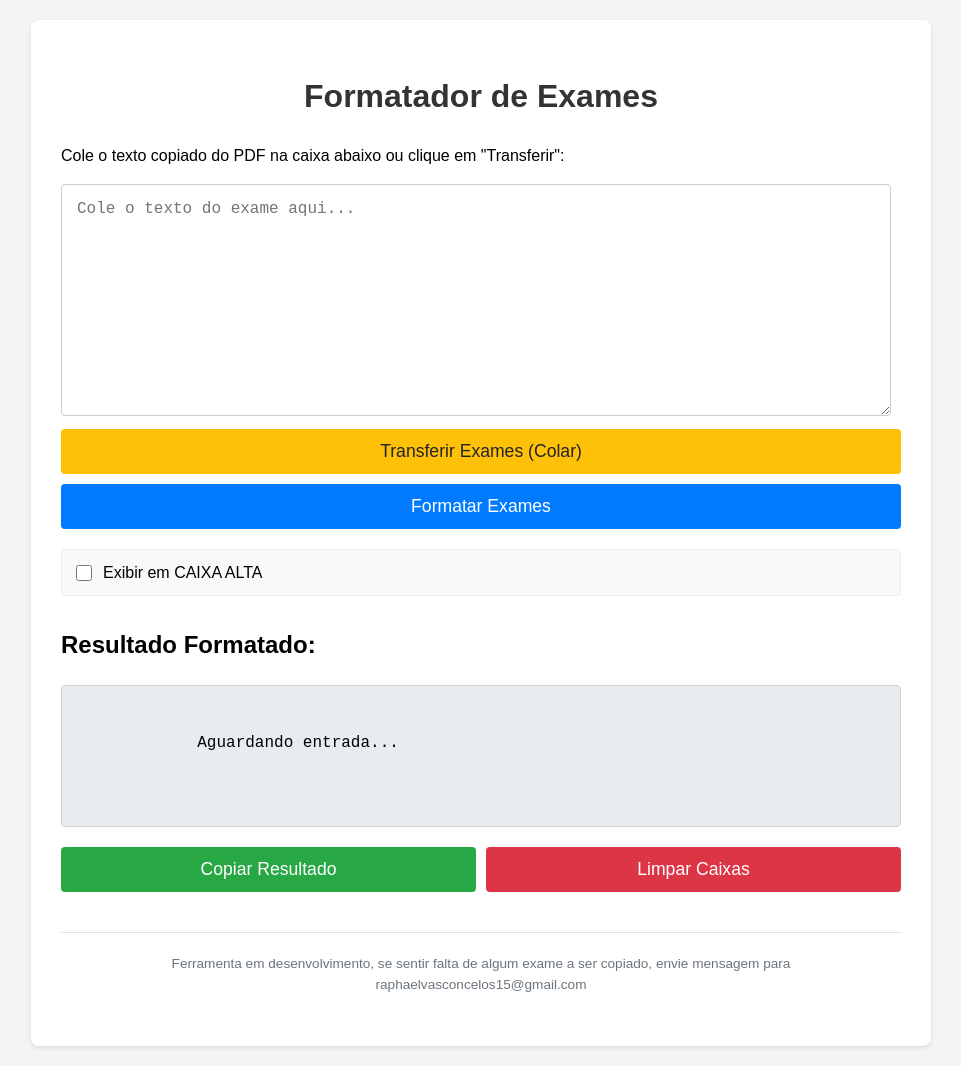
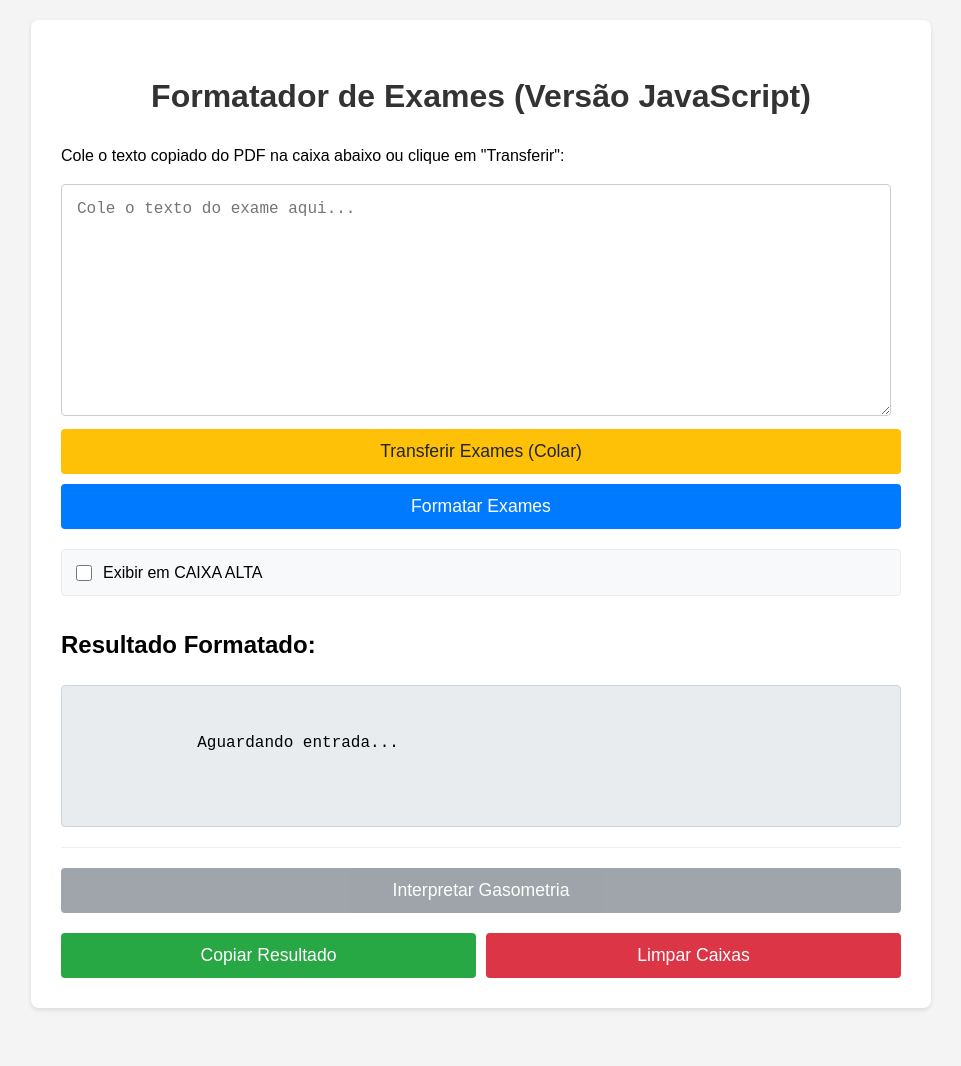
Before and after one commit to raphaelvasc15/lerexames, a plain HTML site: page index.html in a window 1280 px wide. Shown: the whole page, without its empty margins (159-1120 px from the left). After the commit the page ends 1028 px from the top, so only its background shows below. Drawn offline with Linux system fonts and the light colour scheme; files that its build step writes are made by us from their sources.

Commit message:
Update index.html

```diff
--- a/index.html
+++ b/index.html
@@ -4,11 +4,11 @@
     <meta charset="UTF-8">
     <meta name="viewport" content="width=device-width, initial-scale=1.0">
     <title>Formatador de Exames (JS)</title>
-    <link rel="stylesheet" href="style.css">
+    <link rel="stylesheet" href="css/style.css">
 </head>
 <body>
     <div class="container">
-        <h1>Formatador de Exames</h1>
+        <h1>Formatador de Exames (Versão JavaScript)</h1>
         <p>Cole o texto copiado do PDF na caixa abaixo ou clique em "Transferir":</p>
         <textarea id="inputText" placeholder="Cole o texto do exame aqui..."></textarea>
         <button id="pasteButton">Transferir Exames (Colar)</button>
@@ -23,13 +23,15 @@
             Aguardando entrada...
         </div>
 
+        <div class="gaso-interpret-section">
+             <button id="gasoButton" disabled>Interpretar Gasometria</button>
+             <div id="gasoOutputArea">
+                </div>
+        </div>
         <div class="action-buttons">
             <button id="copyButton">Copiar Resultado</button>
             <button id="clearButton">Limpar Caixas</button>
         </div>
-        <footer>
-        <p>Ferramenta em desenvolvimento, se sentir falta de algum exame a ser copiado, envie mensagem para raphaelvasconcelos15@gmail.com</p>
-    </footer>
-    </div> <script src="script.js"></script>
+    </div> <script src="js/script.js"></script>
 </body>
 </html>
```
